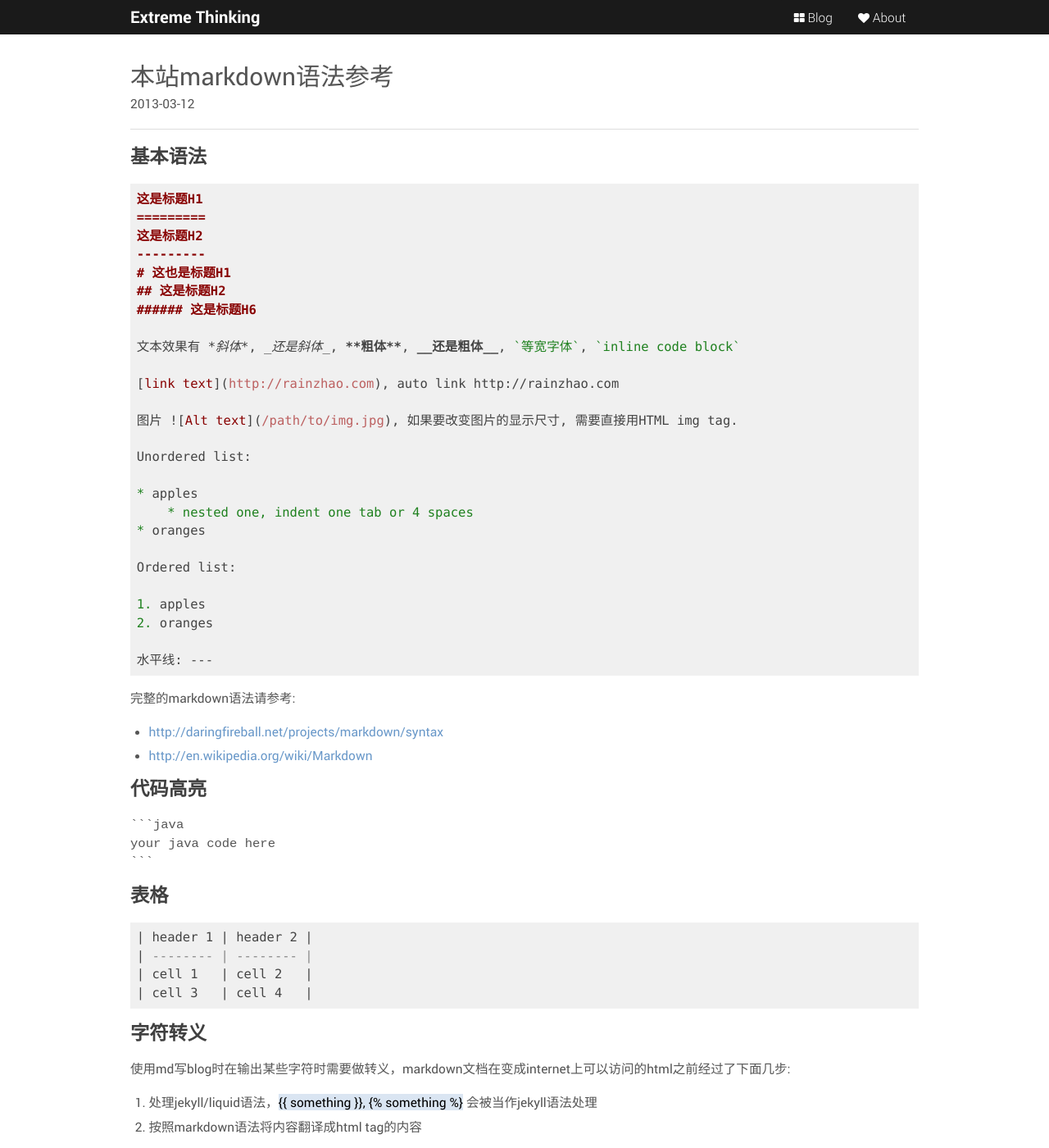
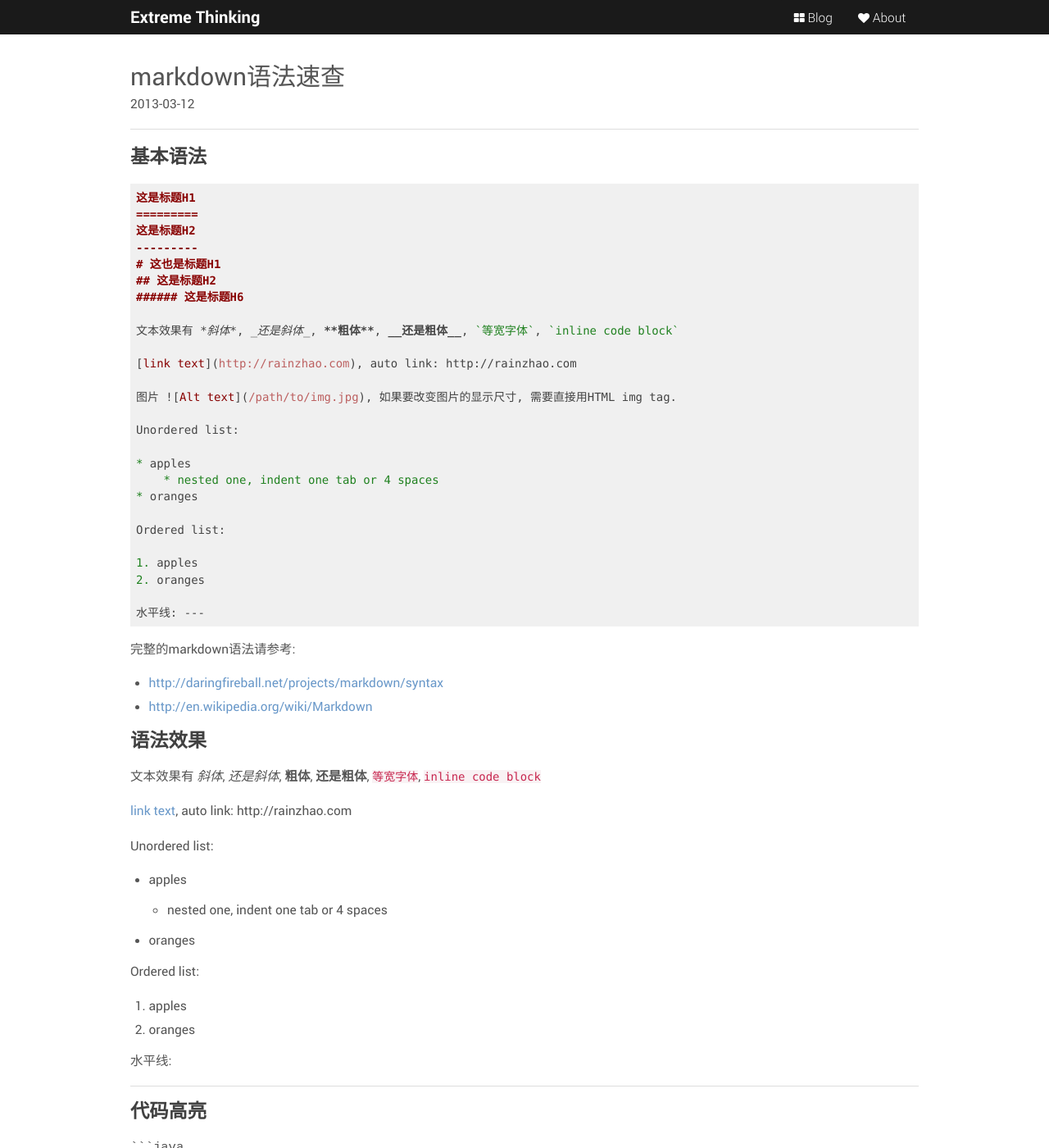
Before and after one commit to rainzhaojy/rainzhaojy.github.io, a Jekyll site: the page built from _posts/2013-03-12-markdown.md, in a window 1280 px wide and 1400 px high. Shown: the whole window at 82% size. Built offline with Jekyll 4.4.1, drawn with Linux system fonts in a browser that asks for light colours; nearby versions of some CDN libraries; library files that are not in the unit come from our copies; Markdown is read by kramdown in place of the engine named in the settings; comment, search, counter and statistics services are not loaded; some of the changed text lies outside the part shown.

Commit message:
update them and blog

````diff
--- a/_posts/2013-03-12-markdown.md
+++ b/_posts/2013-03-12-markdown.md
@@ -1,6 +1,6 @@
 ---
 layout: post
-title: 本站markdown语法参考
+title: markdown语法速查
 category: GitHub
 ---
 
@@ -17,7 +17,7 @@ category: GitHub
 
 文本效果有 *斜体*, _还是斜体_, **粗体**, __还是粗体__, `等宽字体`, `inline code block`
 
-[link text](http://rainzhao.com), auto link http://rainzhao.com
+[link text](http://rainzhao.com), auto link: http://rainzhao.com
 
 图片 ![Alt text](/path/to/img.jpg), 如果要改变图片的显示尺寸, 需要直接用HTML img tag.
 
@@ -40,6 +40,27 @@ Ordered list:
 * <http://daringfireball.net/projects/markdown/syntax>
 * <http://en.wikipedia.org/wiki/Markdown>
 
+### 语法效果
+
+文本效果有 *斜体*, _还是斜体_, **粗体**, __还是粗体__, `等宽字体`, `inline code block`
+
+[link text](http://rainzhao.com), auto link: http://rainzhao.com
+
+Unordered list:
+
+* apples
+    * nested one, indent one tab or 4 spaces
+* oranges
+
+Ordered list:
+
+1. apples
+2. oranges
+
+水平线:
+
+---
+
 ### 代码高亮
 
 <pre>
@@ -56,6 +77,20 @@ your java code here
 | cell 1   | cell 2   |
 | cell 3   | cell 4   |
 ```
+
+```
+| header 1 | header 2 | header 3 |
+| -------- | :------: | -------: |
+| cell 1   | center 2 | align right 5 |
+| cell 3   | center 4 | align right 6 |
+```
+
+示例:
+
+| header 1 | header 2 | header 3 |
+| -------- | :------: | -------: |
+| cell 1   | center 2 | align right 5 |
+| cell 3   | center 4 | align right 6 |
 
 ### 字符转义
 
--- a/static/rain.css
+++ b/static/rain.css
@@ -27,6 +27,7 @@
 .monospace {
     background-color: #f9f2f4;
     color: #c7254e;
+    font-size: 90%;
 }
 
 @media print {
````
Also changed, not shown: _posts/2013-03-10-github_advanced.md (+2 -0 lines), _posts/2013-03-10-github_template.md (+19 -59 lines), _posts/2016-01-19-oo_principles.md (+0 -11 lines), about.md (+2 -1 lines).
